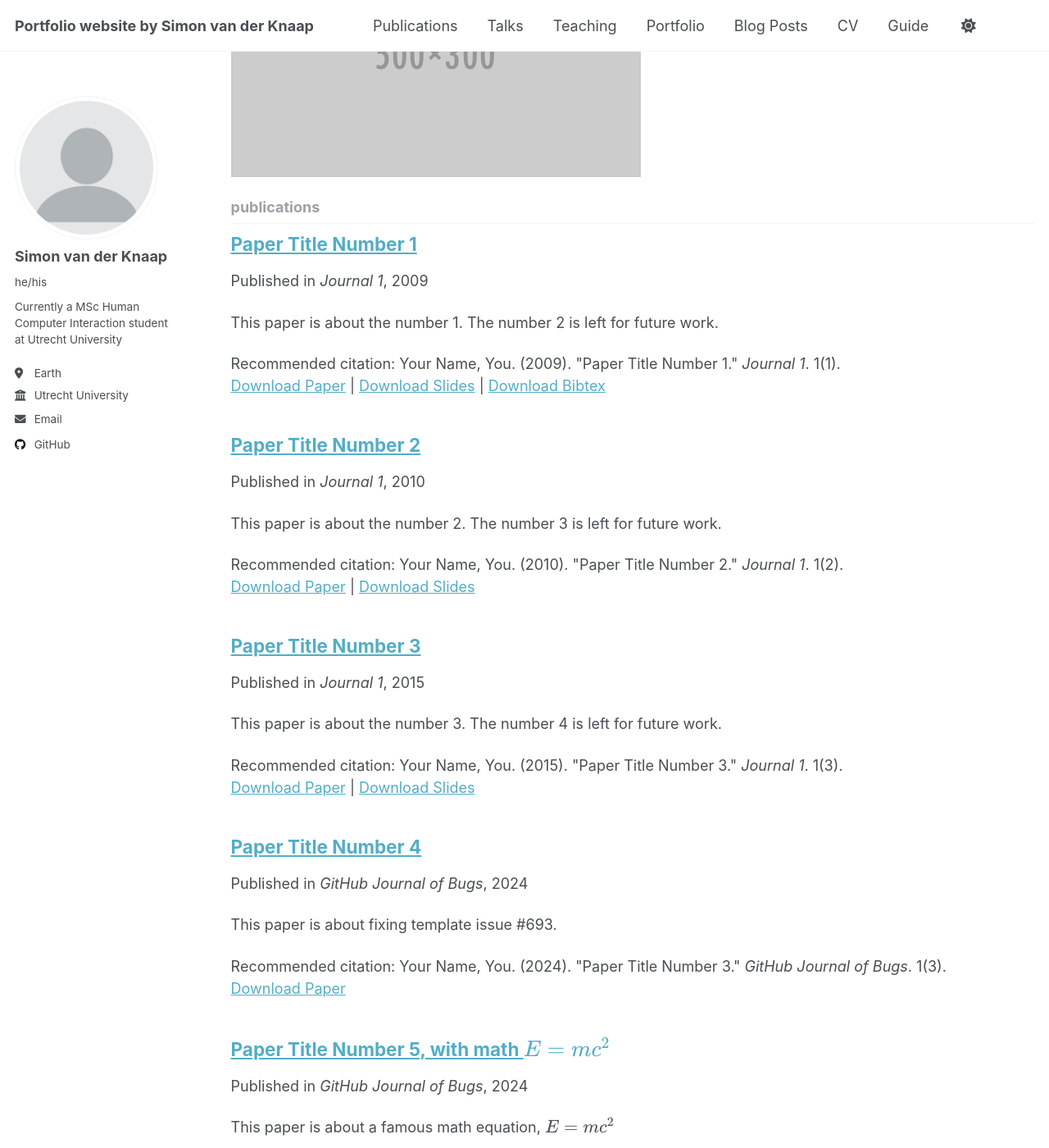
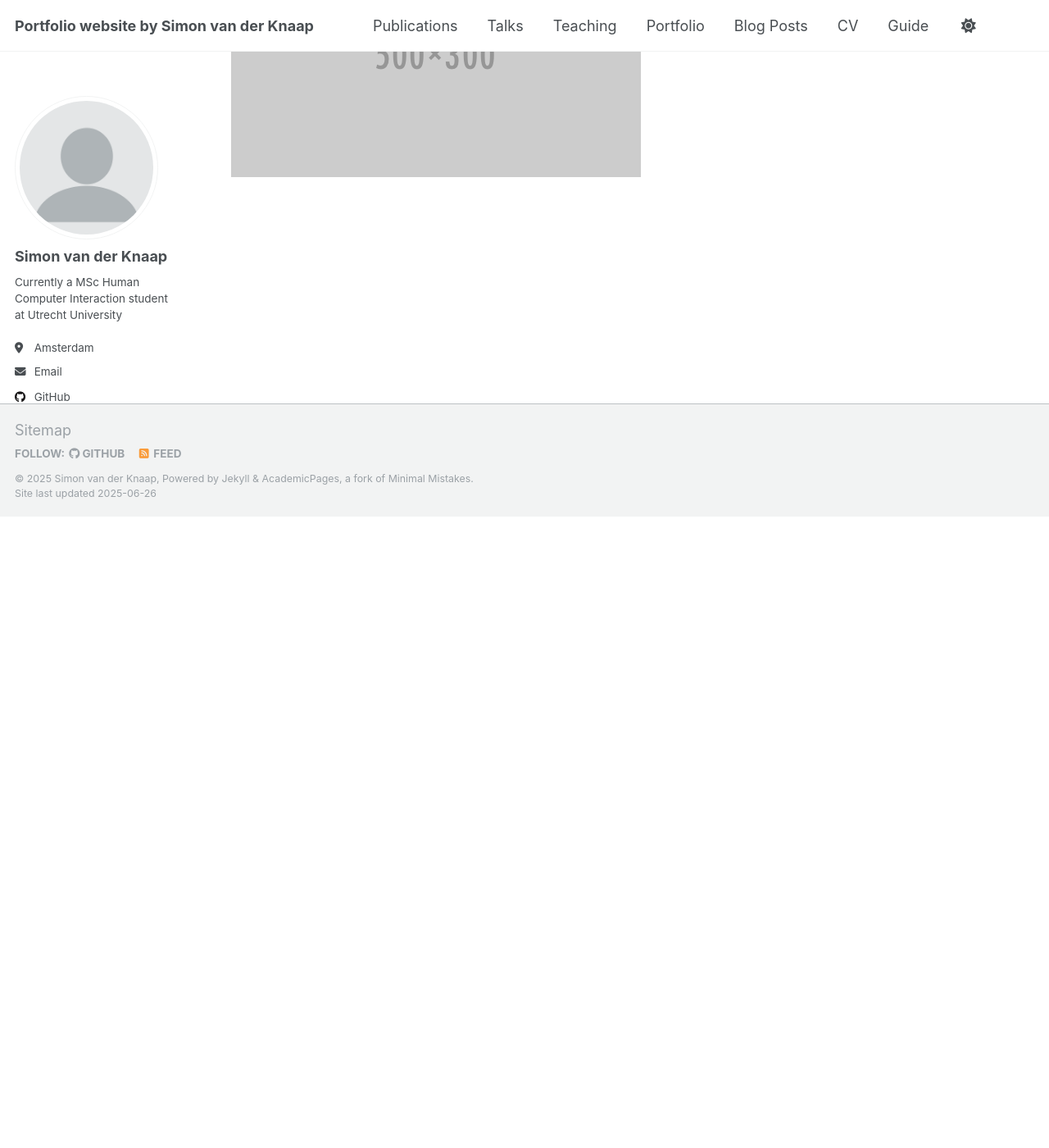
Before and after one commit to simonvdknaap/simonvdknaap.github.io, a Jekyll site: the page built from _pages/collection-archive.html, in a window 1280 px wide and 1400 px high, scrolled down 869 px. Shown: the whole window at 82% size. Built offline with Jekyll 4.4.1, drawn with Linux system fonts in a browser that asks for light colours; after the commit the page ends 1499 px from its top, so only the background shows below that; some of the changed text lies outside the part shown.

Commit message:
Update _config.yml

```diff
--- a/_config.yml
+++ b/_config.yml
@@ -24,10 +24,10 @@ author:
   # Biographic information
   avatar           : "profile.png"
   name             : "Simon van der Knaap"
-  pronouns         : "he/his"
+  pronouns         : # "he/his"
   bio              : "Currently a MSc Human Computer Interaction student at Utrecht University"
-  location         : "Earth"
-  employer         : "Utrecht University"
+  location         : "Amsterdam"
+  employer         : # "Utrecht University"
   uri              : # URL
   email            : ""
 
@@ -209,16 +209,16 @@ kramdown:
 # These settings control the types of collections used by the template
 collections:
   teaching:
-    output: true
+    output: false
     permalink: /:collection/:path/
   publications:
-    output: true
+    output: false
     permalink: /:collection/:path/
   portfolio:
     output: true
     permalink: /:collection/:path/
   talks:
-    output: true
+    output: false
     permalink: /:collection/:path/
 
 
```
